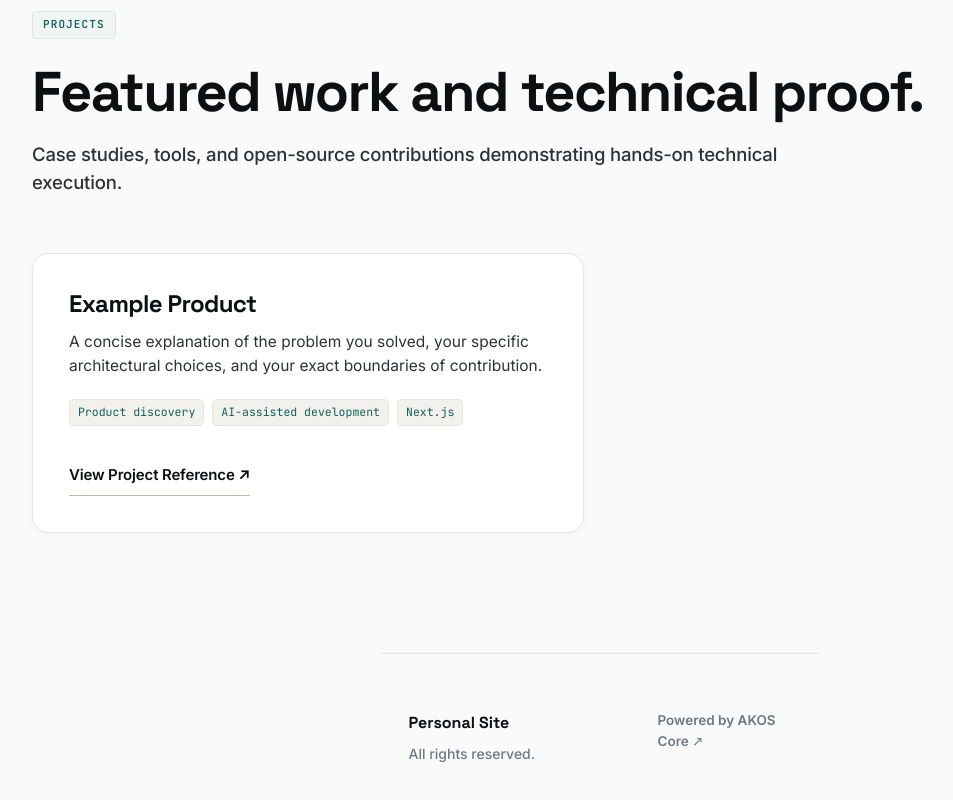
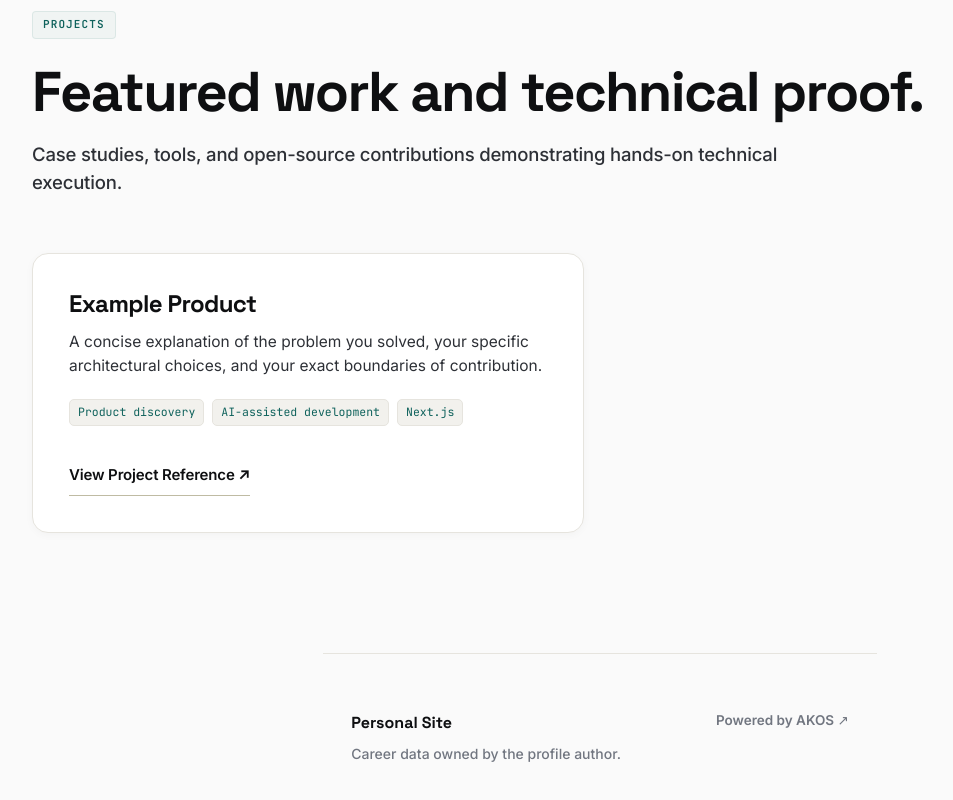
Before and after one commit to rollie1212/akos-main, a Next.js app in the folder template/: page / in a window 1280 px wide. Shown: the part 2484-3284 px from the top of the page, without its empty margins (40-993 px from the left). Built offline with nearby package versions, Linux system fonts and the light colour scheme.

Commit message:
chore: update AKOS attribution link

```diff
--- a/template/components/SupportFooter.tsx
+++ b/template/components/SupportFooter.tsx
@@ -8,12 +8,12 @@ export default function SupportFooter() {
           Personal Site
         </strong>
         <p style={{ color: "var(--muted)", margin: "8px 0 0", fontSize: "14px" }}>
-          All rights reserved.
+          Career data owned by the profile author.
         </p>
       </div>
       <div className="site-footer__links" style={{ display: "flex", gap: "24px", alignItems: "center" }}>
         <a
-          href="https://github.com/rollie1212/akos-core"
+          href="https://github.com/rollie1212/akos-main"
           target="_blank"
           rel="noreferrer"
           style={{
@@ -22,7 +22,7 @@ export default function SupportFooter() {
             fontWeight: "550",
           }}
         >
-          Powered by AKOS Core ↗
+          Powered by AKOS ↗
         </a>
       </div>
     </footer>
```
